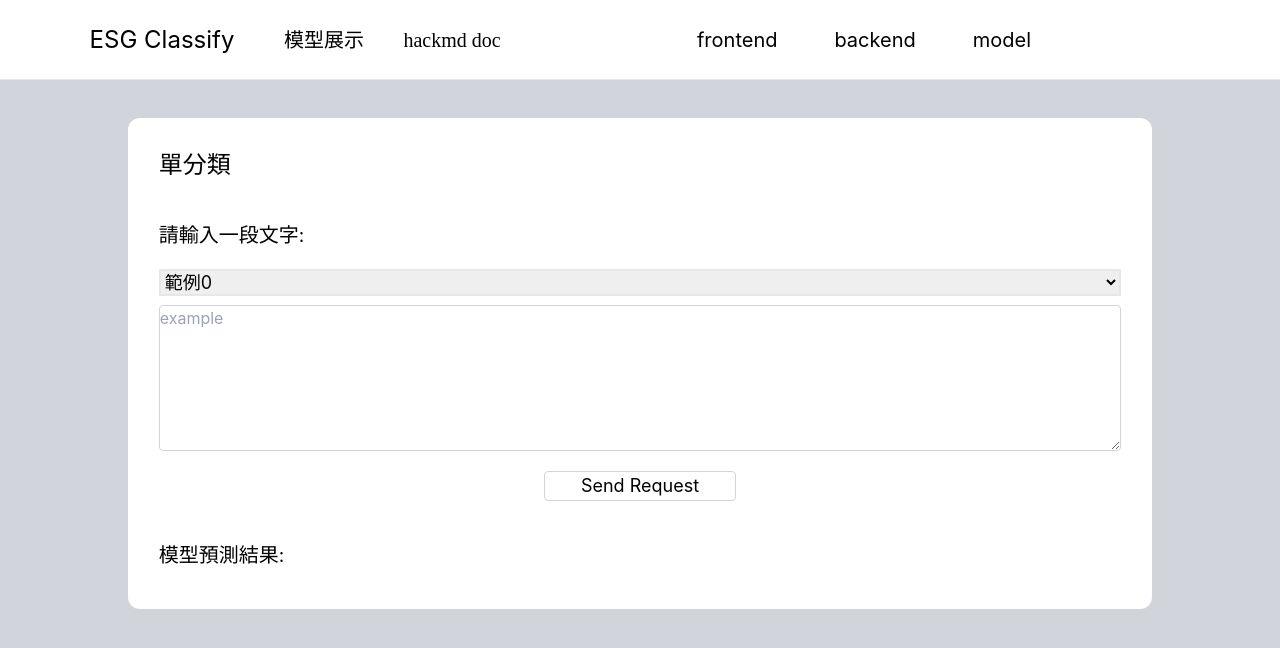
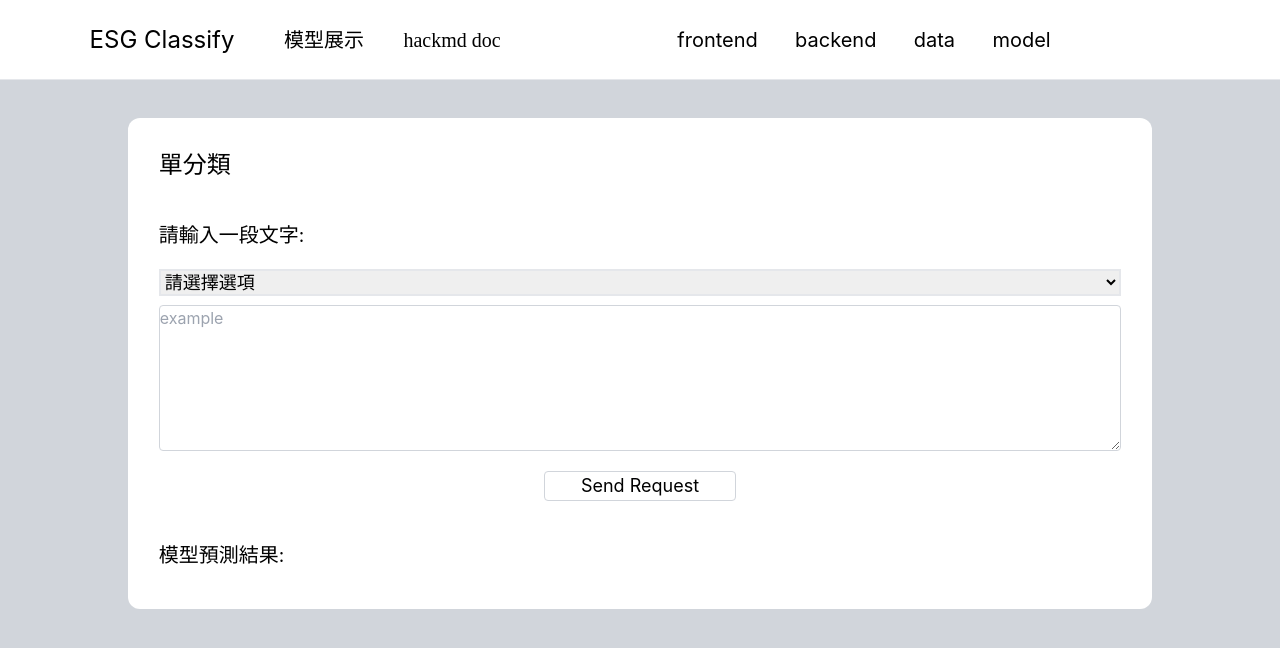
Before and after one commit to jason01180118/nlp_project_front, a React (Create React App) app: page /index/0 in a window 1280 px wide. Shown: the top 648 px of the page. Built offline with nearby package versions, Linux system fonts and the light colour scheme.

Commit message:
fix: fix some bud and data

```diff
--- a/public/index.html
+++ b/public/index.html
@@ -24,7 +24,7 @@
       work correctly both with client-side routing and a non-root public URL.
       Learn how to configure a non-root public URL by running `npm run build`.
     -->
-    <title>React App</title>
+    <title>nlp project</title>
   </head>
   <body>
     <noscript>You need to enable JavaScript to run this app.</noscript>
--- a/src/doc/DocPage.jsx
+++ b/src/doc/DocPage.jsx
@@ -35,8 +35,8 @@ function Doc() {
 
   return (
     <div className="py-[3%] h-[90%] w-full bg-gray-300 overflow-y-auto">
-      <div className="mx-[25%] bg-white rounded-xl flex flex-col">
-        <div className="mx-[15%] my-[5%]">
+      <div className="mx-[15%] bg-white rounded-xl flex flex-col">
+        <div className="mx-[10%] my-[5%]">
           <ReactMarkdown className="prose" remarkPlugins={[remarkGfm]}>{doc}</ReactMarkdown>
         </div>
 
--- a/src/header/Header.jsx
+++ b/src/header/Header.jsx
@@ -5,11 +5,12 @@ function Header() {
   const [focus, setFocus] = useState(-1);
   const barList = [
     { title: '模型展示', classes: [{ title: '單分類', to: '/index/0' }, { title: '複選分類', to: '/index/1' }] },
-    { title: 'hackmd doc', classes: [{ title: '資料', to: '/doc/jason/PjXhTaQaRR-rY7lYs8Hthw' }, { title: '單分類模型doc', to: '/doc/banana/T1YsClt_QG23hB_TdZTASg' }, { title: '複選分類模型doc', to: '/doc/gary/L-J88pjeSQy8_2V2F09oBQ' }] },
+    { title: 'hackmd doc', classes: [{ title: '資料&web', to: '/doc/jason/PjXhTaQaRR-rY7lYs8Hthw' }, { title: '單分類模型', to: '/doc/banana/T1YsClt_QG23hB_TdZTASg' }, { title: '複選分類模型', to: '/doc/gary/L-J88pjeSQy8_2V2F09oBQ' }] },
   ];
   const hrefs = [
     { href: 'https://github.com/jason01180118/nlp_project_front', title: 'frontend' },
     { href: 'https://github.com/hapiwangy/prediction_api', title: 'backend' },
+    { href: 'https://github.com/jason01180118/nlp_project_data', title: 'data' },
     { href: 'http://localhost:3000/', title: 'model' },
   ];
 
--- a/src/main/MainPage.jsx
+++ b/src/main/MainPage.jsx
@@ -7,7 +7,6 @@ function Main() {
   const [post, setPost] = useState('');
   const [result, setResult] = useState('');
   const [API, setAPI] = useState('');
-  const [select, setSelect] = useState('');
   const params = useParams();
   const addPosts = async (sentence) => {
     await fetch(API, {
@@ -22,7 +21,6 @@ function Main() {
       .then((response) => response.json())
       .then((data) => setResult(data.result))
       .catch((err) => {
-        console.log(err.message);
         setResult(err.message);
       });
   };
@@ -33,7 +31,6 @@ function Main() {
   };
 
   const handleChange = (e) => {
-    setSelect(e.target.value);
     setPost(e.target.value);
   };
 
@@ -64,8 +61,8 @@ function Main() {
           </div>
 
           <form className="flex flex-col justify-center" onSubmit={handleSubmit}>
-            <select className="fontsize-added my-[1%] border-2" value={select} onChange={handleChange}>
-              <option value="none" selected disabled hidden>請選擇選項</option>
+            <select className="fontsize-added my-[1%] border-2" defaultValue="none" onChange={handleChange}>
+              <option value="none" disabled hidden>請選擇選項</option>
               {selectJson.map((item, index) => (
                 <option key={item} value={item}>
                   範例
```
